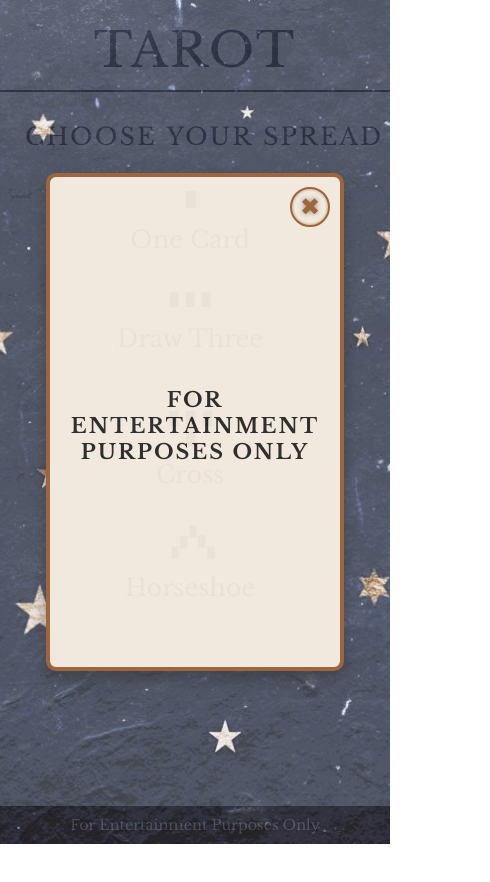
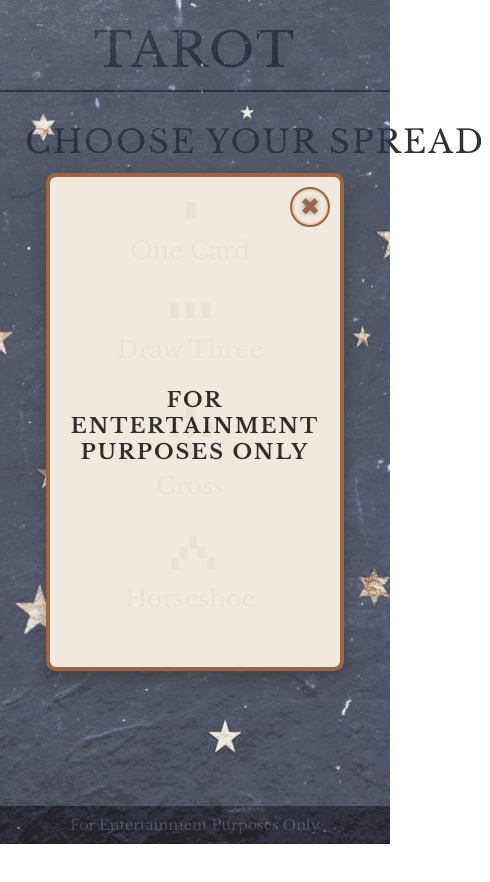
Before and after one commit to aRonnieAlsop/tarot_game, a React (Create React App) app: page /cardspread in a window 390 px wide. Shown: the top 882 px of the page, 490 px wide, since content can reach past the window. Built offline with nearby package versions, Linux system fonts and the light colour scheme.

Commit message:
'mobile wip'

```diff
--- a/src/components/CardSpread/CardSpread.css
+++ b/src/components/CardSpread/CardSpread.css
@@ -205,7 +205,8 @@
       .nav-title {
         position: static;
         transform: none;
-        font-size: 1.5rem;
+        font-style: bold;
+        font-size: 2rem;
         margin-top: 10px;
         text-align: center;
         z-index: 10;
```
